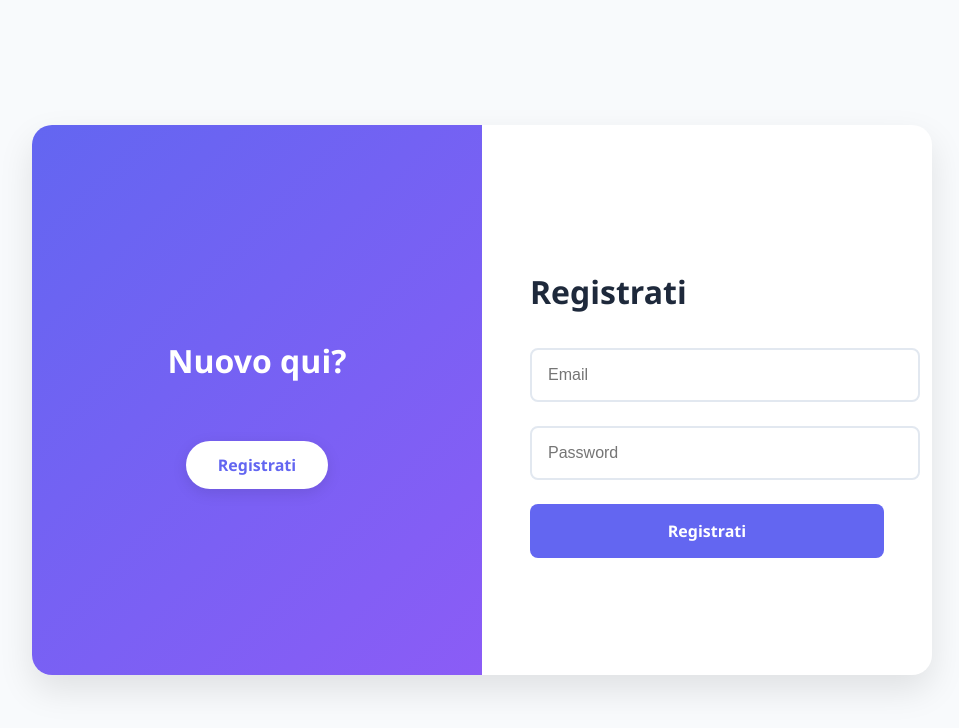
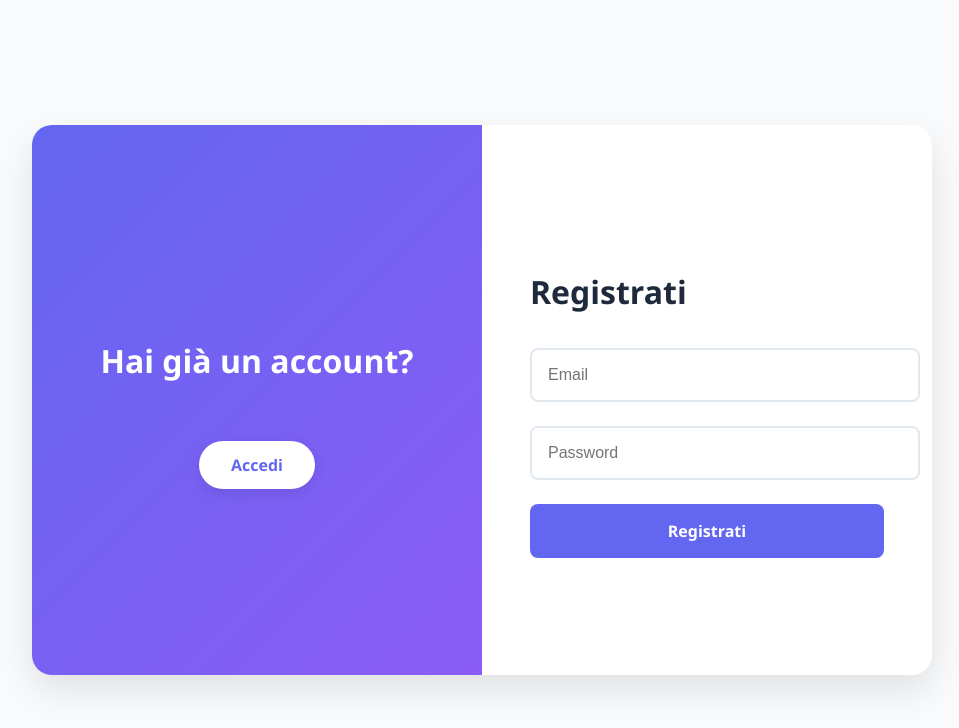
Before and after one commit to EmiTul93/ToDoApp, a React (Vite) app in the folder frontend/: page / in a window 1280 px wide. Shown: the top 728 px of the page, without its empty margins (158-1117 px from the left). Built offline with nearby package versions, Linux system fonts and the light colour scheme.

Commit message:
sistemazione ternario del panel

```diff
--- a/frontend/src/pages/AuthForm.jsx
+++ b/frontend/src/pages/AuthForm.jsx
@@ -88,9 +88,9 @@ const AuthForm = () => {
         {/* Overlay animato (slide) */}
         <div className="toggle-overlay">
           <div className="toggle-content">
-            <h2>{isLogin ? 'Nuovo qui?' : 'Hai già un account?'}</h2>
+            <h2>{isLogin ?'Hai già un account?' : 'Nuovo qui?'}</h2>
             <button onClick={() => setIsLogin(!isLogin)}>
-              {isLogin ? 'Registrati' : 'Accedi'}
+              {isLogin ? 'Accedi': 'Registrati'}
             </button>
           </div>
         </div>
```
